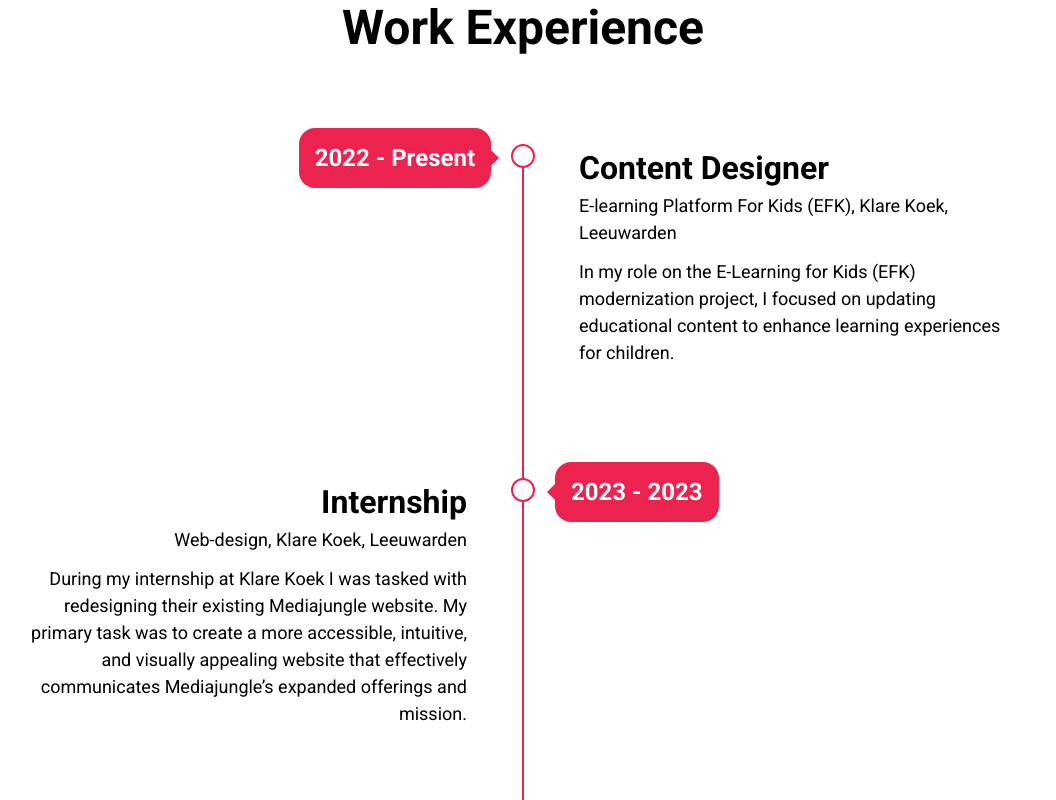
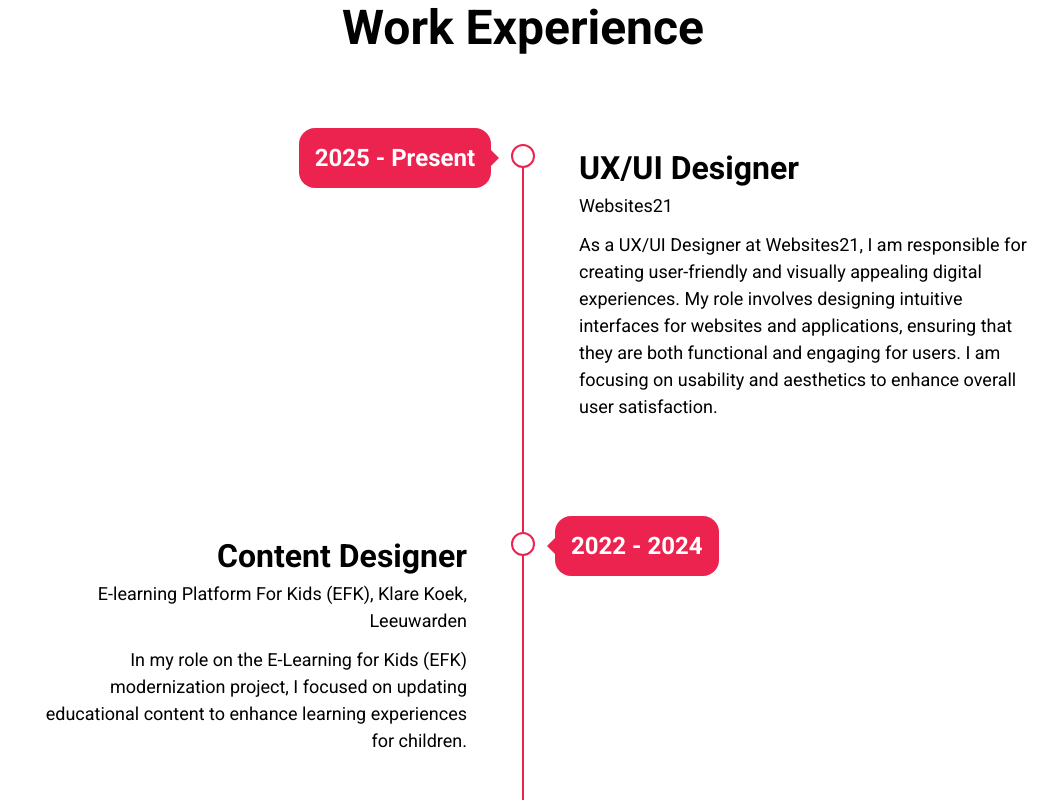
Before and after one commit to FZasada/wz-tailwind-portfolio, a React (Vite) app: page /aboutme in a window 1280 px wide. Shown: the part 1940-2740 px from the top of the page, without its empty margins (117-1173 px from the left). Built offline with nearby package versions, Linux system fonts and the light colour scheme.

Commit message:
New CV and data

```diff
--- a/src/constants/index.js
+++ b/src/constants/index.js
@@ -129,7 +129,13 @@ export const TOOLS = [
 
 export const WORK = [
     {
-      date: "2022 - Present",
+        date: "2025 - Present",
+        title: "UX/UI Designer",
+        company: "Websites21",
+        description: "As a UX/UI Designer at Websites21, I am responsible for creating user-friendly and visually appealing digital experiences. My role involves designing intuitive interfaces for websites and applications, ensuring that they are both functional and engaging for users. I am focusing on usability and aesthetics to enhance overall user satisfaction."
+    },
+    {
+      date: "2022 - 2024",
       title: "Content Designer",
       company: "E-learning Platform For Kids (EFK), Klare Koek, Leeuwarden",
       description:
--- a/src/data/timeline.json
+++ b/src/data/timeline.json
@@ -1,7 +1,14 @@
 [
+ {
+  "type": "work",
+  "date": "2025 - Present",
+  "title": "UX/UI Designer",
+  "company": "Websites21",
+  "description": "As a UX/UI Designer at Websites21, I am responsible for creating user-friendly and visually appealing digital experiences. My role involves designing intuitive interfaces for websites and applications, ensuring that they are both functional and engaging for users. I am focusing on usability and aesthetics to enhance overall user satisfaction."
+ },
   {
     "type": "work",
-    "date": "2022 - Present",
+    "date": "2022 - 2024",
     "title": "Content Designer",
     "company": "E-learning Platform For Kids (EFK), Klare Koek, Leeuwarden",
     "description": "In my role on the E-Learning for Kids (EFK) modernization project, I focused on updating educational content to enhance learning experiences for children."
--- a/src/screens/Aboutme.jsx
+++ b/src/screens/Aboutme.jsx
@@ -19,7 +19,6 @@ import Timeline from "../components/elements/Timeline.jsx";
 function Aboutme() {
     const hiMsg = ["Cześć", "Hoi", "Hello", "Moin"]
     const [currentIndex, setCurrentIndex] = useState(0);
-    const [shadowDistance, setShadowDistance] = useState(16);
     const downloadHook = usePasswordProtectedDownload('0203');
 
     useEffect(() => {
```
Also changed, not shown: 1 other file (tests, documents, lock files or other folders).
